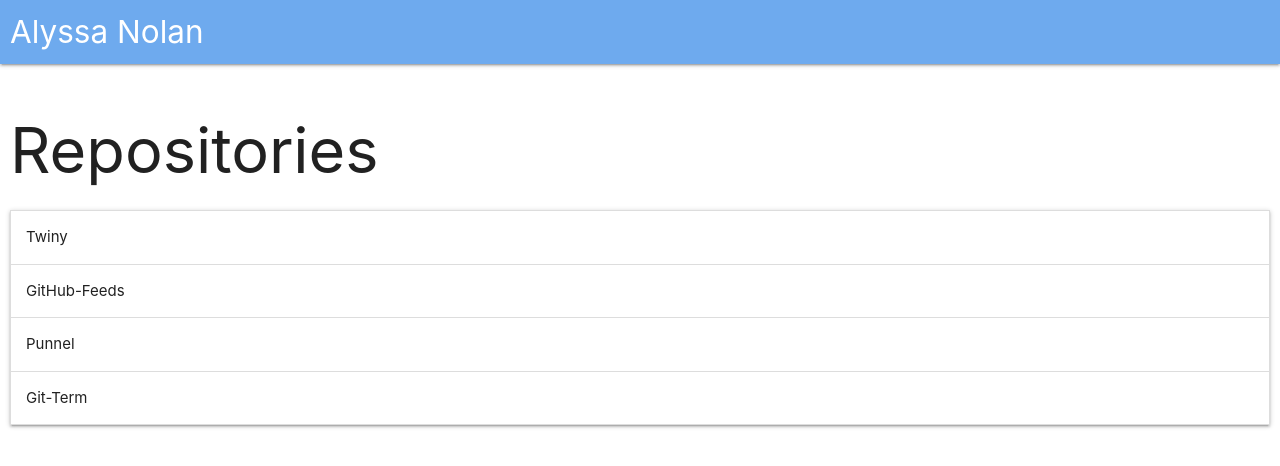
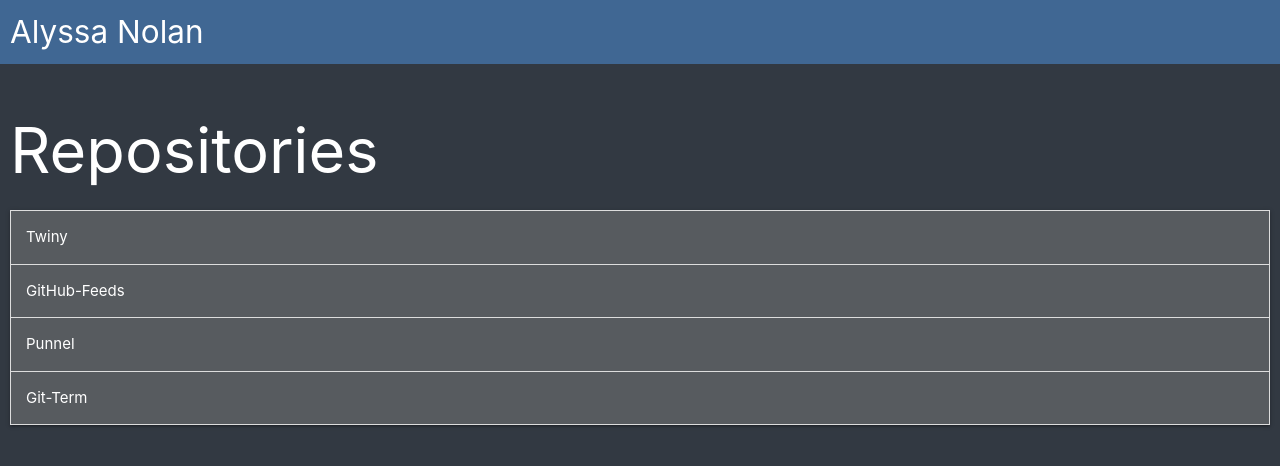
Before and after one commit to alyssa021/alyssa021.github.io, a plain HTML site: page index.html in a window 1280 px wide. Drawn offline with nearby package versions, Linux system fonts and the light colour scheme.

Commit message:
Just to Dark Theme

```diff
--- a/style.css
+++ b/style.css
@@ -1,8 +1,19 @@
+html, body {
+  height: 100%;
+}
+
 .body {
+  color: white;
+  height: 100%;
   padding: 10px;
+  background-color: #323942;
 }
 
 nav {
-  background-color: #6eaaee;
+  background-color: #406793;
   padding-left: 10px;
 }
+
+.collapsible-header {
+  background-color: #575b5f;
+}
```
